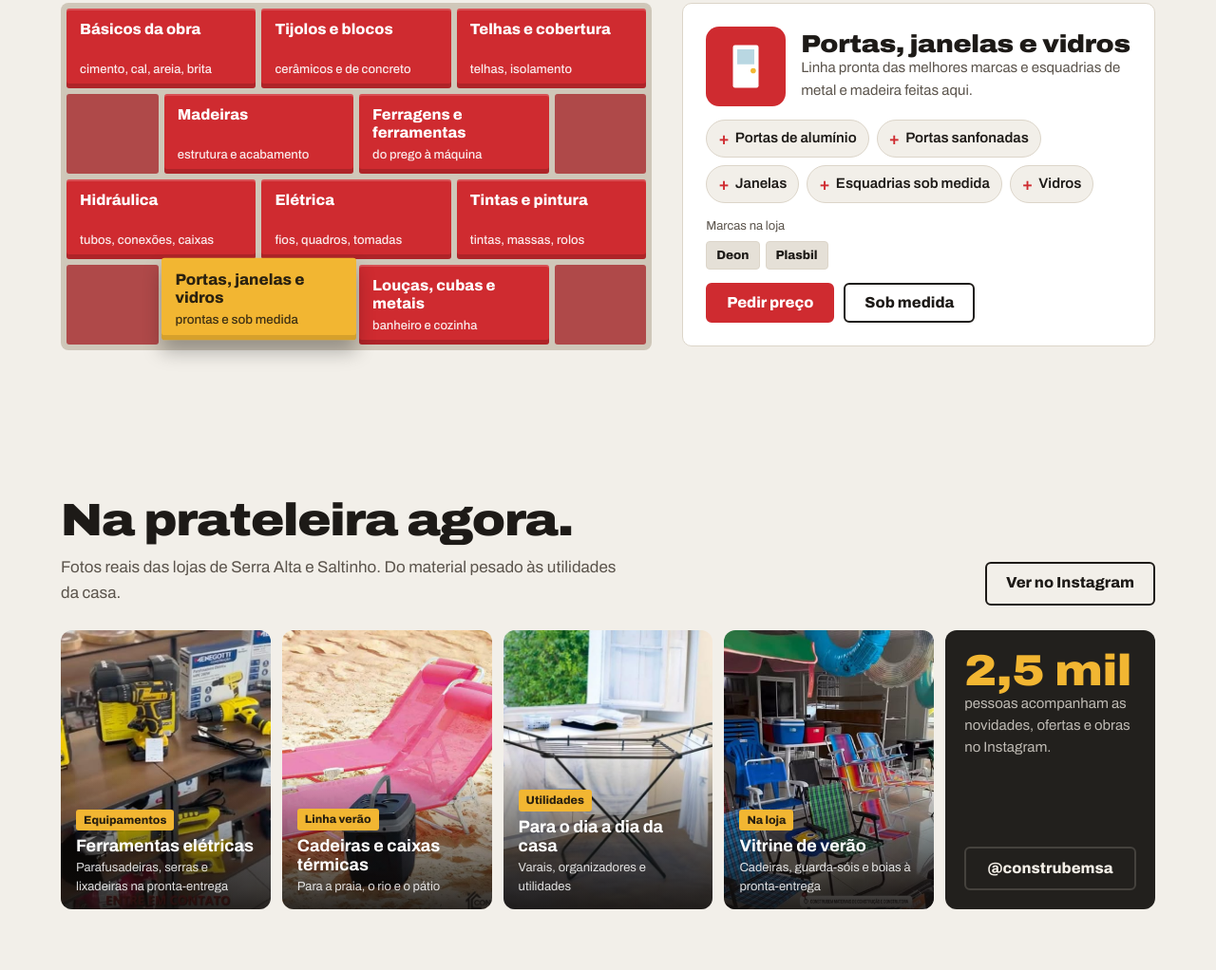
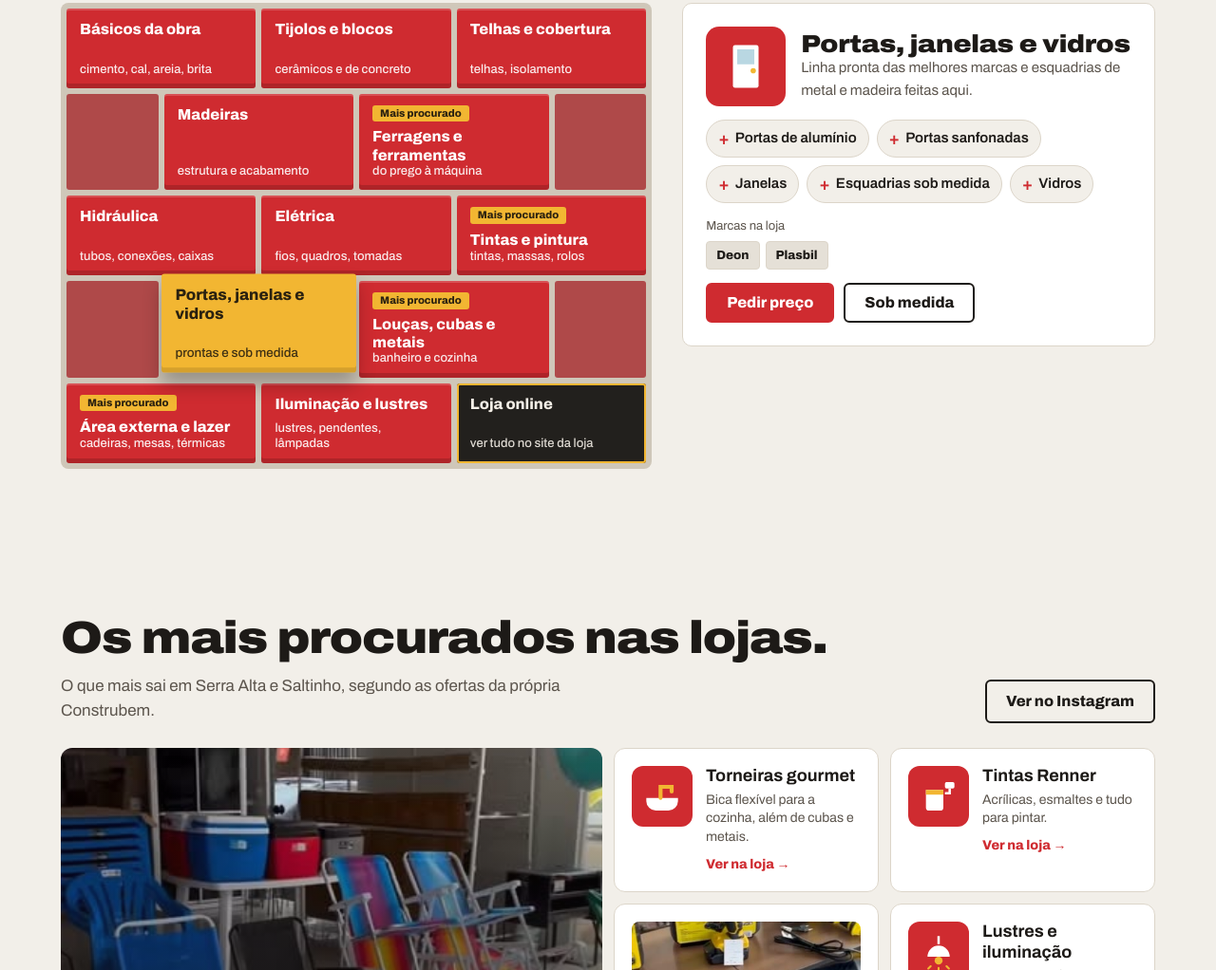
Before and after one commit to DanielStrapazzon/construbem-site, a plain HTML site: page index.html in a window 1280 px wide. Shown: the part 1778-2800 px from the top of the page at 95% size. Drawn offline with Linux system fonts and the light colour scheme.

Commit message:
Mais procurados nas lojas e logo com janela
- Novo bloco Os mais procurados (área externa e lazer, torneiras gourmet, tintas Renner, ferramentas elétricas, lustres), ordenado pelo que mais aparece nas ofertas do Facebook e Instagram
- Parede de produtos com Área externa e lazer, Iluminação e lustres, selos Mais procurado e tijolo da loja online
- Logo refinado a partir do perfil do Facebook: telhado de duas águas, chaminé e janela de quatro vidros

Co-Authored-By: Claude Opus 5.5 <noreply@anthropic.com>
Claude-Session: https://claude.ai/code/session_01Mawpux8SNx8Pf2g1y8kKSh

```diff
--- a/css/site.css
+++ b/css/site.css
@@ -352,3 +352,29 @@ footer .wm small{color:#9d958a}
 .gal .ig .btn{border-color:var(--panel-line);color:var(--panel-ink);justify-content:center}
 @media(max-width:900px){.gal{grid-template-columns:repeat(2,minmax(0,1fr))}.gal .ig{grid-column:span 2;aspect-ratio:auto;gap:14px}}
 footer .wm small{white-space:normal;line-height:1.3}
+
+/* mais procurados */
+.tops{display:grid;grid-template-columns:repeat(4,minmax(0,1fr));grid-auto-rows:minmax(150px,auto);gap:12px;margin-top:26px}
+.tp{all:unset;box-sizing:border-box;cursor:pointer;position:relative;border-radius:12px;overflow:hidden;background:var(--card);border:1px solid var(--line);display:grid;grid-template-columns:64px minmax(0,1fr);gap:14px;align-items:start;padding:18px;transition:transform .18s,border-color .18s}
+.tp:hover{transform:translateY(-3px);border-color:var(--brick)}
+.tp:focus-visible{outline:3px solid var(--yel);outline-offset:2px}
+.tp .ti{width:64px;height:64px;border-radius:12px;background:var(--brick);display:grid;place-items:center}
+.tp .ti svg{width:40px;height:40px}
+.tp .tx{display:grid;gap:4px}
+.tp b{font-size:18px;line-height:1.2}
+.tp small{color:var(--mute);font-size:14px;line-height:1.4}
+.tp em{font-style:normal;font-weight:800;color:var(--brick);font-size:14px;margin-top:4px}
+.tp.big{grid-column:span 2;grid-row:span 2;grid-template-columns:minmax(0,1fr);padding:0;min-height:320px;border:0;color:#fff}
+.tp.big img{position:absolute;inset:0;width:100%;height:100%;object-fit:cover;transition:transform .5s}
+.tp.big:hover img{transform:scale(1.05)}
+.tp.big .tx{position:relative;align-self:end;padding:60px 22px 22px;background:linear-gradient(180deg,transparent,rgba(16,13,11,.9));height:100%;align-content:end}
+.tp.big b{font-size:clamp(24px,2.6vw,32px);font-stretch:112%;font-weight:900}
+.tp.big small{color:rgba(255,255,255,.85);font-size:15px}
+.tp.big em{color:var(--yel)}
+.tp i,.brk .hot{font-style:normal;justify-self:start;font-size:12px;font-weight:800;background:var(--yel);color:var(--yel-ink);padding:2px 8px;border-radius:3px;margin-bottom:4px}
+.tp:not(.big):has(img){grid-template-columns:minmax(0,1fr)}
+.tp:not(.big) img{width:100%;height:110px;object-fit:cover;border-radius:8px}
+.brk .hot{display:inline-block;align-self:flex-start;margin-bottom:6px;font-size:11px}
+.brk.lo{background:var(--panel);color:var(--panel-ink);text-decoration:none;box-shadow:inset 0 0 0 2px var(--yel)}
+@media(max-width:900px){.tops{grid-template-columns:repeat(2,minmax(0,1fr))}}
+@media(max-width:520px){.tops{grid-template-columns:minmax(0,1fr)}.tp.big{grid-column:auto;grid-row:auto;min-height:280px}}
--- a/index.html
+++ b/index.html
@@ -14,13 +14,13 @@
 <link rel="icon" href="img/icone.svg" type="image/svg+xml">
 <link rel="preload" href="fonts/archivo.woff2" as="font" type="font/woff2" crossorigin>
 <link rel="stylesheet" href="css/fonts.css?v=1">
-<link rel="stylesheet" href="css/site.css?v=8">
+<link rel="stylesheet" href="css/site.css?v=9">
 </head>
 <body>
 <header>
   <div class="hd">
     <a class="logo" href="#inicio" aria-label="Construbem, início">
-      <svg class="cbm" width="38" height="38" viewBox="0 0 48 48" aria-hidden="true"><path d="M9 45V21L33 4" fill="none" stroke="var(--logo-red)" stroke-width="6.5" stroke-linecap="square"/><rect x="9" y="5" width="7" height="9" fill="var(--logo-red)"/><path d="M33 4 44 12" fill="none" stroke="var(--logo-gray)" stroke-width="6.5" stroke-linecap="square"/></svg>
+      <svg class="cbm" width="40" height="40" viewBox="0 0 48 48" aria-hidden="true"><path d="M4 23 24 6l20 17" fill="none" stroke="var(--logo-red)" stroke-width="5" stroke-linejoin="miter" stroke-linecap="square"/><rect x="9" y="6" width="6" height="9" fill="var(--logo-red)"/><path d="M10 22v22" stroke="var(--logo-red)" stroke-width="5"/><g fill="var(--logo-gray)"><rect x="23" y="24" width="7.5" height="7.5"/><rect x="32.5" y="24" width="7.5" height="7.5"/><rect x="23" y="33.5" width="7.5" height="7.5"/><rect x="32.5" y="33.5" width="7.5" height="7.5"/></g></svg>
       <span class="wm"><b>CONSTRU<em>BEM</em></b><small>Materiais de construção e construtora</small></span>
     </a>
     <nav class="top" aria-label="Seções">
@@ -81,9 +81,11 @@
   </div>
 </section>
 
-<section class="band" id="vitrine" data-trena="Na loja">
+<section class="band" id="vitrine" data-trena="Mais procurados">
   <div class="wrap">
-    <div class="rowh"><div><h2>Na prateleira agora.</h2><p class="lead" style="margin-top:12px">Fotos reais das lojas de Serra Alta e Saltinho. Do material pesado às utilidades da casa.</p></div><a class="btn" href="https://www.instagram.com/construbemsa/" target="_blank" rel="noopener">Ver no Instagram</a></div>
+    <div class="rowh"><div><h2>Os mais procurados nas lojas.</h2><p class="lead" style="margin-top:12px">O que mais sai em Serra Alta e Saltinho, segundo as ofertas da própria Construbem.</p></div><a class="btn" href="https://www.instagram.com/construbemsa/" target="_blank" rel="noopener">Ver no Instagram</a></div>
+    <div class="tops" id="tops"></div>
+    <h3 style="margin-top:44px;font-size:clamp(22px,2.6vw,28px);font-stretch:112%;font-weight:900">Na prateleira agora</h3>
     <div class="gal" id="gal"></div>
   </div>
 </section>
@@ -217,7 +219,7 @@
 <footer class="band">
   <div class="wrap">
     <div class="cols">
-      <div><a class="logo foot" href="#inicio" aria-label="Construbem"><svg class="cbm" width="38" height="38" viewBox="0 0 48 48" aria-hidden="true"><path d="M9 45V21L33 4" fill="none" stroke="var(--logo-red)" stroke-width="6.5" stroke-linecap="square"/><rect x="9" y="5" width="7" height="9" fill="var(--logo-red)"/><path d="M33 4 44 12" fill="none" stroke="var(--logo-gray)" stroke-width="6.5" stroke-linecap="square"/></svg><span class="wm"><b>CONSTRU<em>BEM</em></b><small>Materiais de construção e construtora</small></span></a><p style="margin-top:12px">23 anos construindo sonhos em Serra Alta e Saltinho. Engenharia integrada e integrante da Rede Construnião.</p></div>
+      <div><a class="logo foot" href="#inicio" aria-label="Construbem"><svg class="cbm" width="40" height="40" viewBox="0 0 48 48" aria-hidden="true"><path d="M4 23 24 6l20 17" fill="none" stroke="var(--logo-red)" stroke-width="5" stroke-linejoin="miter" stroke-linecap="square"/><rect x="9" y="6" width="6" height="9" fill="var(--logo-red)"/><path d="M10 22v22" stroke="var(--logo-red)" stroke-width="5"/><g fill="var(--logo-gray)"><rect x="23" y="24" width="7.5" height="7.5"/><rect x="32.5" y="24" width="7.5" height="7.5"/><rect x="23" y="33.5" width="7.5" height="7.5"/><rect x="32.5" y="33.5" width="7.5" height="7.5"/></g></svg><span class="wm"><b>CONSTRU<em>BEM</em></b><small>Materiais de construção e construtora</small></span></a><p style="margin-top:12px">23 anos construindo sonhos em Serra Alta e Saltinho. Engenharia integrada e integrante da Rede Construnião.</p></div>
       <div><h3>Loja</h3><a href="#produtos">Produtos</a><a href="#sob-medida">Esquadrias sob medida</a><a href="#calculadora">Calculadora de obra</a><a href="https://lojaconstrubem.com.br/" target="_blank" rel="noopener">Loja online</a></div>
       <div><h3>Construtora</h3><a href="#construtora">Como construímos</a><a href="#ofertas">Entrega e ofertas</a><a href="#perguntas">Perguntas</a></div>
       <div><h3>Contato</h3><p>Av. Dom Pedro II, 740, Centro</p><p>(49) 3364-0320</p><p>(49) 98813-1058</p><a href="https://www.instagram.com/construbemsa/" target="_blank" rel="noopener">Instagram @construbemsa</a><a href="https://www.facebook.com/people/Construbem/100058039246353/" target="_blank" rel="noopener">Facebook</a></div>
@@ -242,7 +244,7 @@
 </div>
 <div class="toast" id="toast" role="status"></div>
 
-<script src="js/dados.js?v=5"></script>
-<script src="js/site.js?v=6"></script>
+<script src="js/dados.js?v=6"></script>
+<script src="js/site.js?v=7"></script>
 </body>
 </html>
--- a/js/dados.js
+++ b/js/dados.js
@@ -24,12 +24,14 @@ const cats=[
  {n:'Tijolos e blocos',s:'cerâmicos e de concreto',l:['Tijolo 6 furos','Bloco cerâmico','Bloco de concreto','Artefatos de cimento próprios'],t:'Alvenaria completa, incluindo artefatos de cimento fabricados pela Construbem.'},
  {n:'Telhas e cobertura',s:'telhas, isolamento',l:['Telhas','Cumeeiras','Manta térmica','Calhas e rufos'],b:'Termolar',t:'Telhado completo e isolamento térmico para o calor e o frio do Oeste.'},
  {n:'Madeiras',s:'estrutura e acabamento',l:['Madeira para telhado','Tábuas e caibros','Ripas','Artefatos de madeira'],t:'Madeira para estrutura, forma e acabamento.'},
- {n:'Ferragens e ferramentas',s:'do prego à máquina',l:['Pregos e parafusos','Vergalhões','Ferramentas manuais','Ferramentas elétricas','EPIs'],t:'Ferragem para a obra e ferramenta para quem faz.'},
+ {n:'Ferragens e ferramentas',s:'do prego à máquina',l:['Ferramentas elétricas','Parafusadeiras e furadeiras','Pregos e parafusos','Vergalhões','Ferramentas manuais','EPIs'],b:'Emegotti',t:'Ferragem para a obra e ferramenta elétrica para quem faz.',hot:1},
  {n:'Hidráulica',s:'tubos, conexões, caixas',l:['Tubos e conexões','Registros','Caixas d\'água','Caixas sifonadas'],t:'Água entrando e saindo do jeito certo.'},
  {n:'Elétrica',s:'fios, quadros, tomadas',l:['Fios e cabos','Disjuntores','Tomadas e interruptores','Eletrodutos','Iluminação'],t:'Instalação elétrica do quadro à tomada.'},
- {n:'Tintas e pintura',s:'tintas, massas, rolos',l:['Tinta acrílica','Esmaltes e vernizes','Massa corrida','Rolos e pincéis'],t:'Tudo para pintar por dentro e por fora.'},
+ {n:'Tintas e pintura',s:'tintas, massas, rolos',l:['Tinta acrílica','Esmaltes e vernizes','Massa corrida','Rolos e pincéis'],b:'Renner',t:'Tudo para pintar por dentro e por fora, com a linha de tintas Renner.',hot:1},
  {n:'Portas, janelas e vidros',s:'prontas e sob medida',l:['Portas de alumínio','Portas sanfonadas','Janelas','Esquadrias sob medida','Vidros'],b:'Deon, Plasbil',t:'Linha pronta das melhores marcas e esquadrias de metal e madeira feitas aqui.',go:'#sob-medida'},
- {n:'Louças, cubas e metais',s:'banheiro e cozinha',l:['Cubas de sobrepor','Louças sanitárias','Torneiras','Acessórios de banheiro'],b:'Eval, Manplex, Loft',t:'Banheiro e cozinha com cara nova.'}
+ {n:'Louças, cubas e metais',s:'banheiro e cozinha',l:['Torneira gourmet com bica flexível','Cubas de sobrepor','Louças sanitárias','Torneiras','Acessórios de banheiro'],b:'Eval, Manplex, Loft',t:'Banheiro e cozinha com cara nova, das cubas às torneiras gourmet.',hot:1},
+ {n:'Área externa e lazer',s:'cadeiras, mesas, térmicas',l:['Espreguiçadeiras de alumínio e aço','Cadeiras de praia','Cadeira Acapulco','Cadeira de balanço','Mesas e cadeiras plásticas','Caixas térmicas','Guarda-sóis e boias'],t:'O que mais sai nas lojas de Serra Alta e Saltinho: tudo para o pátio, a piscina, o rio e a praia.',hot:1},
+ {n:'Iluminação e lustres',s:'lustres, pendentes, lâmpadas',l:['Lustres','Pendentes','Plafons','Lâmpadas LED'],t:'Lustres e iluminação para dar acabamento à casa.'}
 ];
 
 /* Perguntas do chat: [pergunta, resposta] */
@@ -93,7 +95,9 @@ const catIcons=[
  '<svg viewBox="0 0 48 48"><path d="M27 4 10 27h12l-3 17 19-25H26z" fill="#f2b632"/></svg>',
  '<svg viewBox="0 0 48 48"><path d="M8 16h22v22a4 4 0 0 1-4 4H12a4 4 0 0 1-4-4z" fill="#fff"/><path d="M8 16h22v6H8z" fill="#f2b632"/><rect x="32" y="6" width="12" height="8" rx="2" fill="#fff"/><path d="M38 14v6h-6" fill="none" stroke="#fff" stroke-width="3"/></svg>',
  '<svg viewBox="0 0 48 48"><rect x="12" y="4" width="24" height="40" rx="2" fill="#fff"/><rect x="16" y="8" width="16" height="14" fill="#b9d7e2"/><circle cx="31" cy="28" r="2.5" fill="#f2b632"/></svg>',
- '<svg viewBox="0 0 48 48"><path d="M4 26h40v4a12 12 0 0 1-12 12H16A12 12 0 0 1 4 30z" fill="#fff"/><path d="M22 26V12h14v6" fill="none" stroke="#f2b632" stroke-width="5" stroke-linecap="round"/></svg>'
+ '<svg viewBox="0 0 48 48"><path d="M4 26h40v4a12 12 0 0 1-12 12H16A12 12 0 0 1 4 30z" fill="#fff"/><path d="M22 26V12h14v6" fill="none" stroke="#f2b632" stroke-width="5" stroke-linecap="round"/></svg>',
+ '<svg viewBox="0 0 48 48"><path d="M6 10 24 4l18 6z" fill="#f2b632"/><path d="M24 7v14" stroke="#fff" stroke-width="3"/><path d="M10 30h20l4 -10" fill="none" stroke="#fff" stroke-width="4" stroke-linejoin="round"/><path d="M12 30l-4 12M28 30l4 12" stroke="#fff" stroke-width="4" stroke-linecap="round"/></svg>',
+ '<svg viewBox="0 0 48 48"><path d="M24 4v10" stroke="#fff" stroke-width="3"/><path d="M10 30a14 14 0 0 1 28 0z" fill="#fff"/><circle cx="24" cy="35" r="5" fill="#f2b632"/><path d="M14 42l-3 3M34 42l3 3M24 44v3" stroke="#f2b632" stroke-width="2.5" stroke-linecap="round"/></svg>'
 ];
 
 /* Entrega: modos de receber o material e suas etapas [título, detalhe, ícone] */
@@ -126,3 +130,13 @@ const vitrine=[
  {f:'varal.jpg',w:612,h:612,tag:'Utilidades',t:'Para o dia a dia da casa',d:'Varais, organizadores e utilidades',alt:'Varal de chão aberto em uma lavanderia clara'},
  {f:'loja-cadeiras.jpg',w:361,h:640,tag:'Na loja',t:'Vitrine de verão',d:'Cadeiras, guarda-sóis e boias à pronta-entrega',alt:'Loja Construbem com cadeiras de praia, caixas térmicas e boias expostas'}
 ];
+
+/* Mais procurados: ordem pelo que mais aparece nas ofertas do Facebook e do Instagram (nov/2026).
+   c = índice em cats, f = foto em img/vitrine (opcional) */
+const destaques=[
+ {c:10,t:'Área externa e lazer',d:'Espreguiçadeiras, cadeiras Acapulco e de balanço, mesas e caixas térmicas.',f:'loja-cadeiras.jpg'},
+ {c:9,t:'Torneiras gourmet',d:'Bica flexível para a cozinha, além de cubas e metais.'},
+ {c:7,t:'Tintas Renner',d:'Acrílicas, esmaltes e tudo para pintar.'},
+ {c:4,t:'Ferramentas elétricas',d:'Parafusadeiras, furadeiras, serras e lixadeiras.',f:'ferramentas.jpg'},
+ {c:11,t:'Lustres e iluminação',d:'Lustres, pendentes e lâmpadas para o acabamento.'}
+];
--- a/js/site.js
+++ b/js/site.js
@@ -88,8 +88,8 @@ let cat=8,query='';
 const norm=t=>t.normalize('NFD').replace(/[̀-ͯ]/g,'').toLowerCase();
 const matches=i=>{if(!query)return true;const C=cats[i];return norm([C.n,C.s,C.t,(C.b||''),...C.l].join(' ')).includes(query)};
 function renderWall(){
-  const B=i=>`<button class="brk ${query?(matches(i)?'hit':'dim'):''}" data-i="${i}" aria-pressed="${i===cat}">${esc(cats[i].n)}<small>${esc(cats[i].s)}</small></button>`,H='<span class="half" aria-hidden="true"></span>';
-  $('wall').innerHTML=B(0)+B(1)+B(2)+H+B(3)+B(4)+H+B(5)+B(6)+B(7)+H+B(8)+B(9)+H;
+  const B=i=>`<button class="brk ${query?(matches(i)?'hit':'dim'):''}" data-i="${i}" aria-pressed="${i===cat}">${cats[i].hot?'<i class="hot">Mais procurado</i>':''}${esc(cats[i].n)}<small>${esc(cats[i].s)}</small></button>`,H='<span class="half" aria-hidden="true"></span>';
+  $('wall').innerHTML=B(0)+B(1)+B(2)+H+B(3)+B(4)+H+B(5)+B(6)+B(7)+H+B(8)+B(9)+H+B(10)+B(11)+'<a class="brk lo" href="https://lojaconstrubem.com.br/" target="_blank" rel="noopener">Loja online<small>ver tudo no site da loja</small></a>';
   renderDetail();
 }
 function renderDetail(){
@@ -98,14 +98,18 @@ function renderDetail(){
   d.classList.remove('fade');void d.offsetWidth;if(!reduce)d.classList.add('fade');
 }
 $('detail').addEventListener('click',e=>{const b=e.target.closest('.chip');if(b)add(b.dataset.n)});
-$('wall').addEventListener('click',e=>{const b=e.target.closest('.brk');if(b){cat=+b.dataset.i;renderWall();if(innerWidth<860)$('detail').scrollIntoView({block:'nearest',behavior:reduce?'auto':'smooth'})}});
+$('wall').addEventListener('click',e=>{const b=e.target.closest('button.brk');if(b){cat=+b.dataset.i;renderWall();if(innerWidth<860)$('detail').scrollIntoView({block:'nearest',behavior:reduce?'auto':'smooth'})}});
 $('q').addEventListener('input',e=>{query=norm(e.target.value.trim());const hits=cats.map((c,i)=>i).filter(matches);
   if(query&&hits.length&&!hits.includes(cat))cat=hits[0];
-  $('qh').textContent=!query?'10 seções':hits.length?hits.length+(hits.length>1?' seções':' seção'):'sem resultado';
+  $('qh').textContent=!query?cats.length+' seções':hits.length?hits.length+(hits.length>1?' seções':' seção'):'sem resultado';
   renderWall();
   if(query&&!hits.length)$('detail').innerHTML=`<h3>Não achou?</h3><p class="lead">A loja tem muito mais do que cabe aqui. Pergunte direto no balcão do WhatsApp.</p><div class="ctas"><a class="btn solid" target="_blank" rel="noopener" href="${wa('Olá, Construbem! Vocês têm '+e.target.value.trim()+'?')}">Perguntar se tem</a></div>`;
 });
 renderWall();
+
+/* ---------- mais procurados ---------- */
+$('tops').innerHTML=destaques.map((d,i)=>`<button class="tp ${i===0?'big':''}" data-c="${d.c}">${d.f?`<img src="img/vitrine/${esc(d.f)}" alt="" loading="lazy">`:`<span class="ti">${catIcons[d.c]||''}</span>`}<span class="tx">${i===0?'<i>Mais procurado</i>':''}<b>${esc(d.t)}</b><small>${esc(d.d)}</small><em>Ver na loja →</em></span></button>`).join('');
+$('tops').addEventListener('click',e=>{const b=e.target.closest('.tp');if(!b)return;cat=+b.dataset.c;query='';$('q').value='';$('qh').textContent=cats.length+' seções';renderWall();go('#produtos')});
 
 /* ---------- vitrine ---------- */
 $('gal').innerHTML=vitrine.map(v=>`<figure><img src="img/vitrine/${esc(v.f)}" alt="${esc(v.alt)}" loading="lazy" width="${v.w}" height="${v.h}"><figcaption><span>${esc(v.tag)}</span><b>${esc(v.t)}</b><small>${esc(v.d)}</small></figcaption></figure>`).join('');
```
Also changed, not shown: img/icone.svg, img/og.png.
